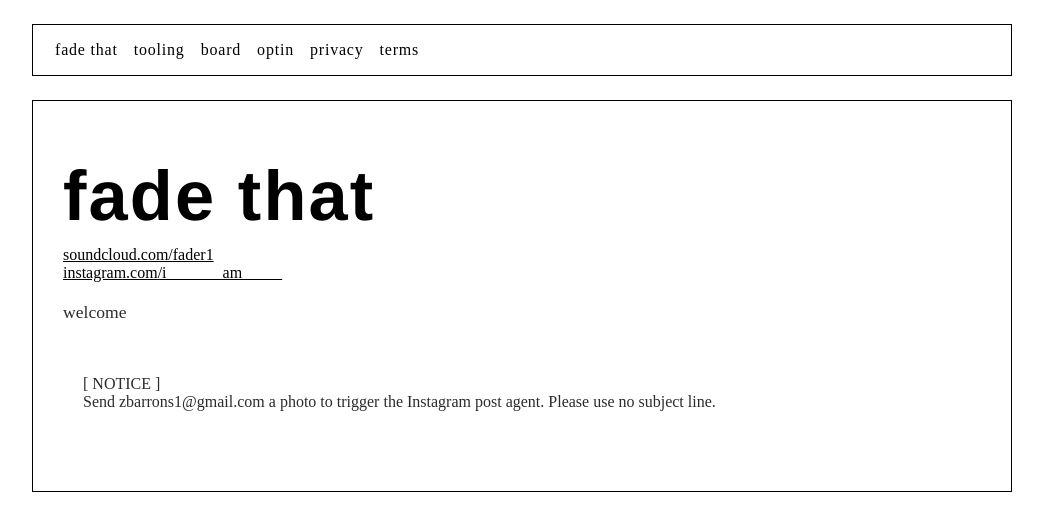
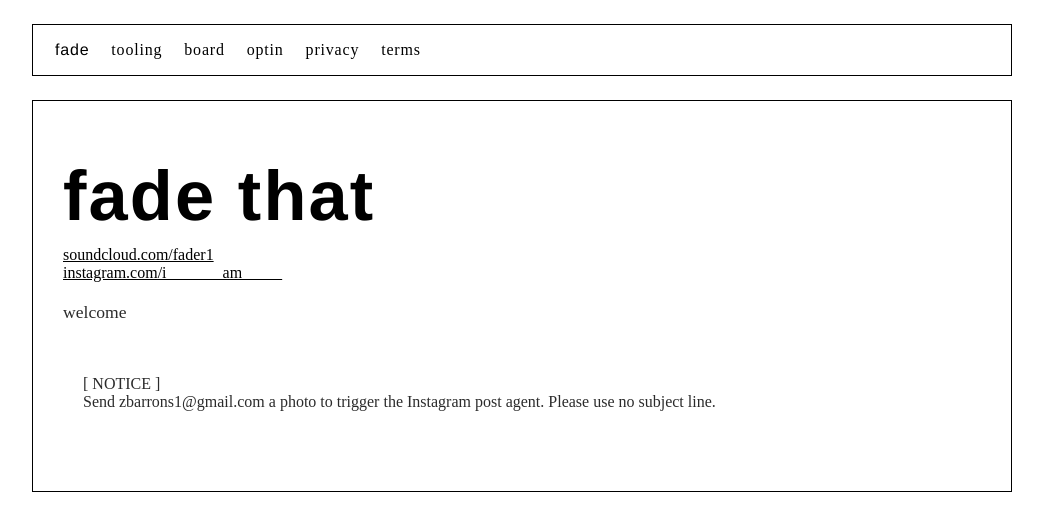
Before and after one commit to kaitogarcia/FadeThat, a Next.js app in the folder apps/web/: page / in a window 1280 px wide. Shown: the top 530 px of the page, without its empty margins (118-1161 px from the left). Built offline with nearby package versions, Linux system fonts and the light colour scheme.

Commit message:
Redeploy The Helvetica Update

```diff
--- a/apps/web/app/globals.css
+++ b/apps/web/app/globals.css
@@ -145,7 +145,7 @@ a {
   display: flex;
   flex-wrap: wrap;
   align-items: center;
-  gap: var(--space-6);
+  gap: var(--space-9);
   padding: var(--space-6) var(--space-9);
   border: var(--line-strong) solid var(--color-ink-900);
   background: rgba(255, 255, 255, 0.86);
@@ -167,9 +167,14 @@ a {
 
 .nav .fade-link.is-gone {
   opacity: 0;
-  animation: ascii-fadeout 140ms steps(2, end) forwards;
+  animation: ascii-fadeout 280ms ease forwards;
   transform: none;
   text-decoration: none;
+}
+
+.nav .fade-link {
+  font-family: "Helvetica Neue", Helvetica, Arial, sans-serif;
+  transition: opacity var(--duration-slow) var(--ease-standard);
 }
 
 .infinite {
@@ -540,7 +545,7 @@ a {
 }
 
 .page-scraper .nav {
-  gap: var(--space-7);
+  gap: var(--space-9);
   padding: var(--space-7) var(--space-9);
   background: var(--color-white);
 }
--- a/apps/web/components/navbar.jsx
+++ b/apps/web/components/navbar.jsx
@@ -1,11 +1,11 @@
 "use client";
 
-import { useEffect, useState } from "react";
+import { useState } from "react";
 import Link from "next/link";
 import { usePathname } from "next/navigation";
 
 const navItems = [
-  { href: "/", label: "fade that", className: "fade-link", exact: true },
+  { href: "/", label: "fade", className: "fade-link", exact: true },
   { href: "/tooling", label: "tooling" },
   { href: "/board", label: "board" },
   { href: "/optin", label: "optin" },
@@ -24,10 +24,6 @@ function isActivePath(pathname, href, exact) {
 export default function Navbar() {
   const pathname = usePathname();
   const [fadeLinkHidden, setFadeLinkHidden] = useState(false);
-
-  useEffect(() => {
-    setFadeLinkHidden(false);
-  }, [pathname]);
 
   const hideFadeLink = () => {
     if (fadeLinkHidden) {
@@ -58,6 +54,7 @@ export default function Navbar() {
             className={className}
             href={item.href}
             key={item.href}
+            onMouseEnter={isFadeLink ? hideFadeLink : undefined}
             onClick={isFadeLink ? hideFadeLink : undefined}
           >
             {item.label}
```
